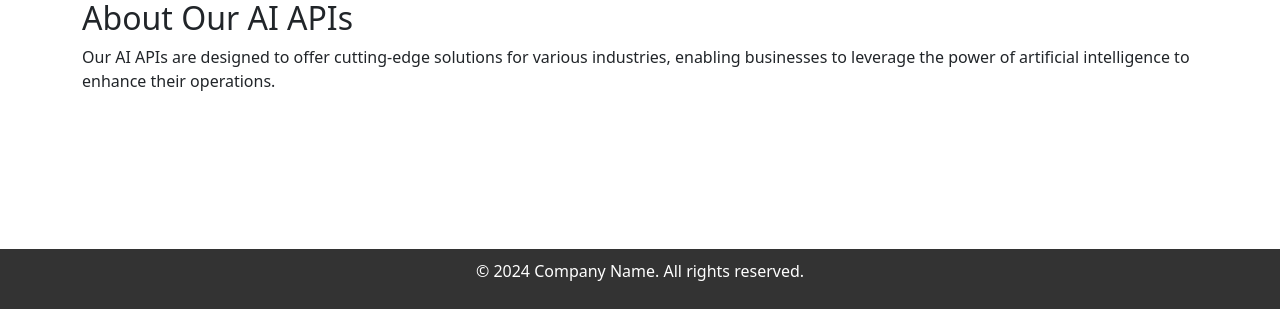
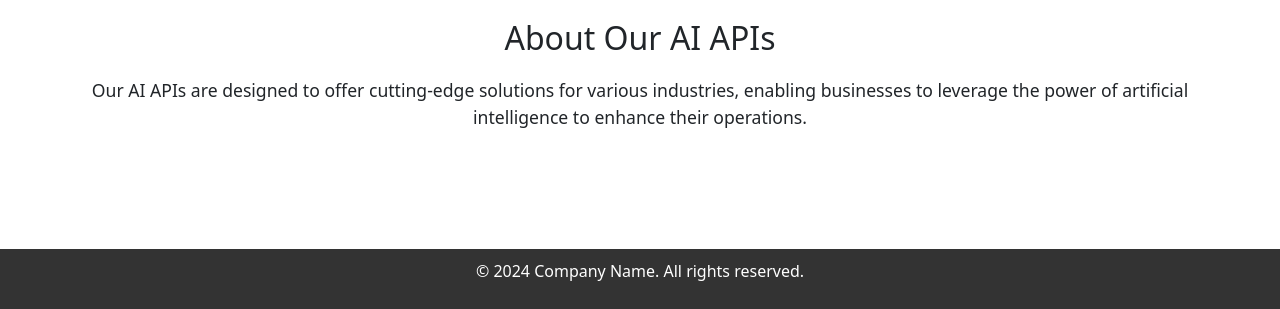
Before and after one commit to dak0k/psvk-exam, a PHP site: page /index.php in a window 1280 px wide. Shown: the part 491-800 px from the top of the page. Run offline with PHP 8.4, Linux system fonts and the light colour scheme.

Commit message:
Update style.css

```diff
--- a/css/style.css
+++ b/css/style.css
@@ -86,6 +86,21 @@ header nav ul li a {
     background: #555;
 }
 
+/* Info Section */
+.info {
+    padding: 20px 0;
+    background: #fff;
+    text-align: center;
+}
+
+.info h2 {
+    margin-bottom: 20px;
+}
+
+.info p {
+    font-size: 1.1em;
+}
+
 /* Features Section */
 .features {
     padding: 20px 0;
@@ -96,6 +111,23 @@ header nav ul li a {
 .features img {
     max-width: 100%;
     height: auto;
+}
+
+/* Cards */
+.card {
+    background: #fff;
+    border: 1px solid #ddd !important;
+    padding: 20px;
+    margin: 20px 0;
+    box-shadow: 0 2px 5px rgba(0, 0, 0, 0.1);
+}
+
+.card h3 {
+    margin-bottom: 10px;
+}
+
+.card p {
+    font-size: 1em;
 }
 
 /* Footer */
```
